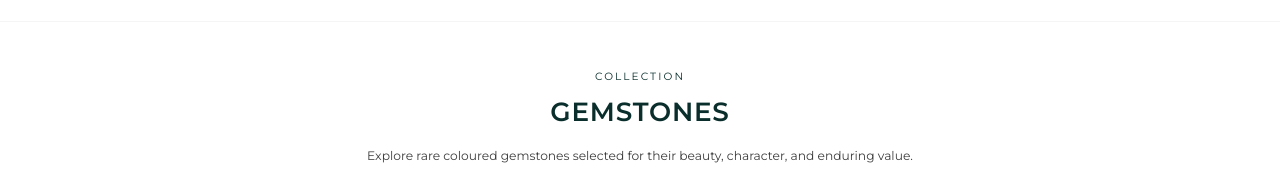
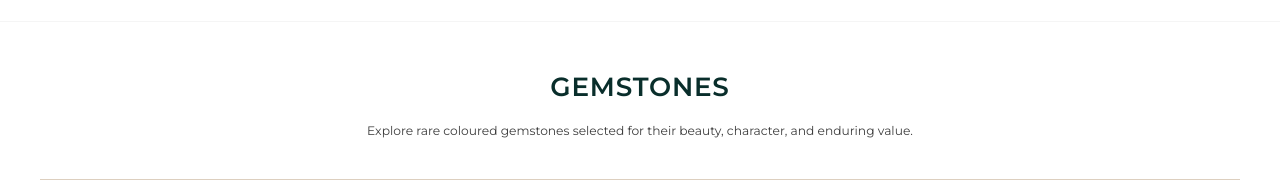
Before and after one commit to werahare/minskhi-next, a Next.js app: page /gemstones in a window 1280 px wide. Shown: the part 143-323 px from the top of the page. Built offline with nearby package versions, Linux system fonts and the light colour scheme.

Commit message:
Remove gemstones collection eyebrow

```diff
--- a/src/app/gemstones/page.tsx
+++ b/src/app/gemstones/page.tsx
@@ -12,6 +12,7 @@ export default async function GemstonesPage({
   return (
     <ProductListingPage
       title="Gemstones"
+      eyebrow=""
       description="Explore rare coloured gemstones selected for their beauty, character, and enduring value."
       products={getProductsByCategory("gemstones")}
       searchParams={await searchParams}
```
